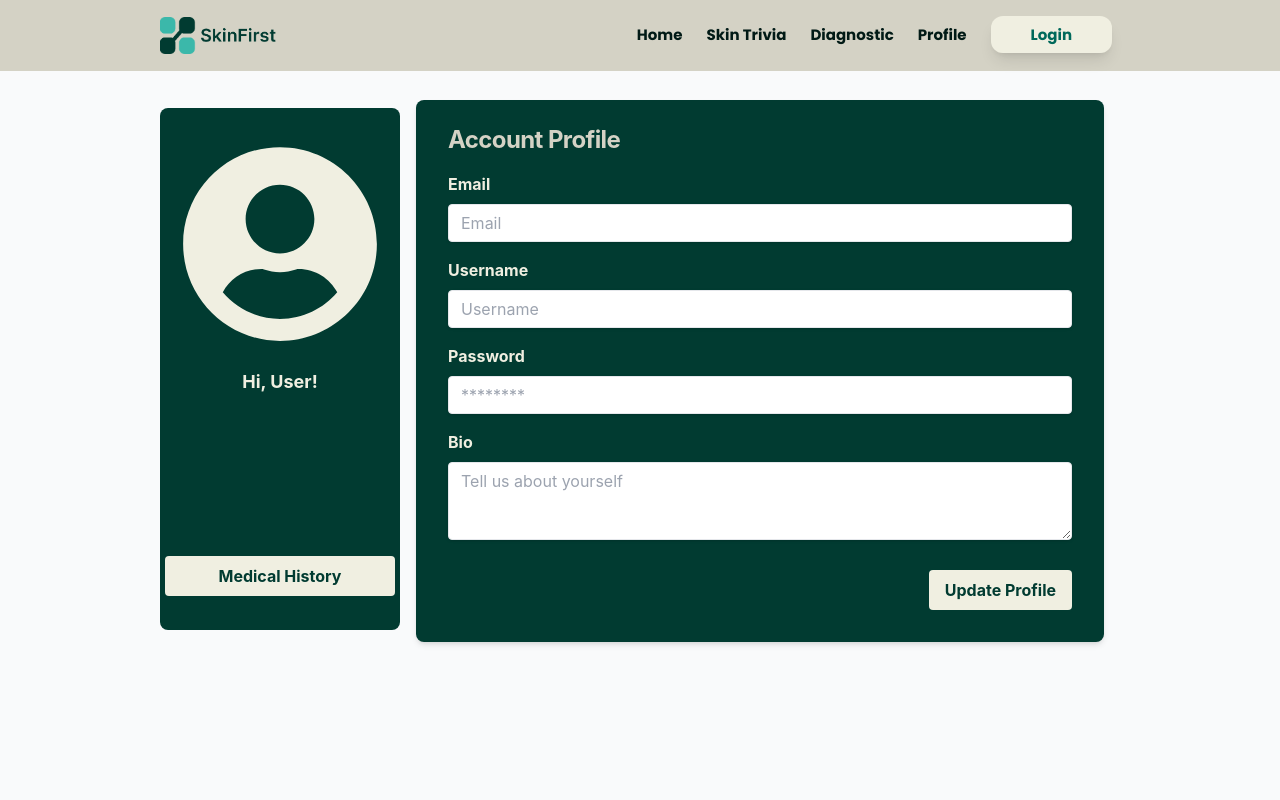
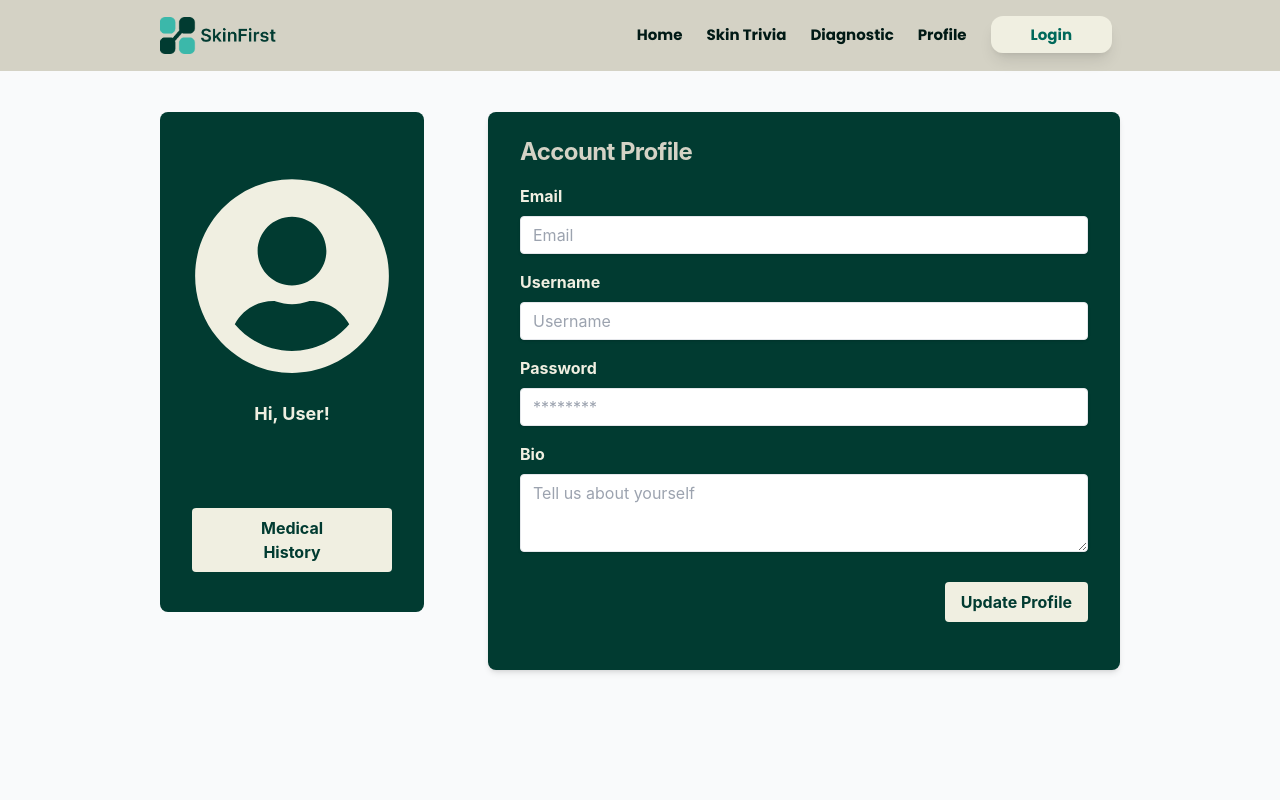
Before and after one commit to Auletta-Khansa/SkinFirst, a React (Create React App) app: page /profile in a window 1280 px wide. Shown: the top 800 px of the page. Built offline with nearby package versions, Linux system fonts and the light colour scheme.

Commit message:
style: resize form

```diff
--- a/src/components/pages/Diagnostic.jsx
+++ b/src/components/pages/Diagnostic.jsx
@@ -8,7 +8,7 @@ const Diagnostic = () => {
           Skin Diseases Diagnosis
         </h1>
         <div className="pt-10 flex justify-between gap-8">
-          <div className=" bg-[#013B31] w-1/3 px-8 pb-6 text-[20px] shadow-xl rounded-xl">
+          <div className=" bg-[#013B31] w-1/3 h-full px-8 pb-6 text-[20px] shadow-xl rounded-xl">
             <h1 className="text-primary-3 text-xl font-bold  py-4 md:text-2xl leading-tight tracking-tight ">
               Upload Image
             </h1>
@@ -17,7 +17,7 @@ const Diagnostic = () => {
                 for="dropzone-file"
                 class="flex flex-col items-center justify-center w-full h-64 border-2 border-gray-300 border-dashed rounded-lg cursor-pointer bg-gray-50 dark:hover:bg-bray-800 dark:bg-gray-700 hover:bg-gray-100 dark:border-gray-600 dark:hover:border-gray-500 dark:hover:bg-gray-600"
               >
-                <div class="flex flex-col items-center justify-center pt-5 pb-6">
+                <div class="flex flex-col items-center justify-center px-6">
                   <svg
                     aria-hidden="true"
                     class="w-10 h-10 mb-3 text-gray-400"
@@ -44,10 +44,10 @@ const Diagnostic = () => {
                 <input id="dropzone-file" type="file" class="hidden" />
               </label>
             </div>
-            <div class="flex w-full justify-center pt-4 px-4">
+            <div class="flex w-full justify-center pt-4">
               <button
                 type="submit"
-                class="w-1/3 h-1/6 text-primary-0 bg-primary-1 hover:bg-primary-3 focus:ring-4 focus:outline-none focus:ring-primary-300 font-bold rounded-lg text-sm  py-2.5 text-center"
+                class="w-full text-primary-0 bg-primary-1 hover:bg-primary-3 focus:ring-4 focus:outline-none focus:ring-primary-300 font-bold rounded-lg text-sm  py-2.5 text-center"
                 fdprocessedid="gkbxyo"
               >
                 Diagnose
--- a/src/components/pages/ProfilePage.jsx
+++ b/src/components/pages/ProfilePage.jsx
@@ -6,23 +6,25 @@ const ProfilePage = () => {
     return (
       <>
         <section class="min-h-screen px-30 pt-20 bg-gray-50 px-40">
-        <div class="flex flex-col md:flex-row">
-            <div class="bg-primary-0 md:w-1/4 pt-3 my-7 rounded-lg">
+            <div class="flex justify-between gap-16">
+                <div className="py-8">
+                    <div class="bg-primary-0 py-10 rounded-lg px-8 flex-col justify-between flex gap-20">
+                        <div>
                             <div class="flex justify-center text-primary-1 text-[200px] py-6">
                                 <FaUserCircle/>
                             </div>
                             <div class="flex justify-center text-primary-1 font-bold text-lg">
                                 <p>Hi, User!</p>
                             </div>
-                <div class="flex justify-center">
-                    <button class="bg-primary-1 py-2 px-4 rounded mt-40 w-[230px]">
-                    <span class="text-primary-0 font-bold">Medical History</span>
-                    </button>
+                        </div>
+                        <div class="">
+                            <button class="bg-primary-1 text-primary-0 font-bold py-2 px-10 rounded duration-300 hover:bg-[#a4a399] ">Medical History</button>
+                        </div>
                     </div>
                 </div>
 
-            <div class="md:w-3/4 px-4 pt-5">
-            <form class="bg-primary-0 shadow-md rounded-lg px-8 pt-6 pb-8 mb-4 ">
+                <div class="w-full py-8">
+                    <form class="bg-primary-0 shadow-md rounded-lg px-8 pt-6 pb-8 mb-4 h-full">
                         <h1 class="text-xl font-bold leading-tight tracking-tight text-primary-3 md:text-2xl mb-4">
                             Account Profile
                         </h1>
@@ -31,7 +33,7 @@ const ProfilePage = () => {
                                 Email
                             </label>
                             <input
-                        class="shadow appearance-none border rounded w-full py-2 px-3 text-primary-1 leading-tight focus:outline-none focus:shadow-outline"
+                                class="shadow appearance-none border rounded w-full py-2 px-3 text-black leading-tight focus:outline-none focus:shadow-outline"
                                 id="email"
                                 type="email"
                                 placeholder="Email"
@@ -42,7 +44,7 @@ const ProfilePage = () => {
                                 Username
                             </label>
                             <input
-                        class="shadow appearance-none border rounded w-full py-2 px-3 text-primary-1 leading-tight focus:outline-none focus:shadow-outline"
+                                class="shadow appearance-none border rounded w-full py-2 px-3 text-black leading-tight focus:outline-none focus:shadow-outline"
                                 id="username"
                                 type="text"
                                 placeholder="Username"
@@ -53,7 +55,7 @@ const ProfilePage = () => {
                                 Password
                             </label>
                             <input
-                        class="shadow appearance-none border rounded w-full py-2 px-3 text-primary-1 leading-tight focus:outline-none focus:shadow-outline"
+                                class="shadow appearance-none border rounded w-full py-2 px-3 text-black leading-tight focus:outline-none focus:shadow-outline"
                                 id="password"
                                 type="password"
                                 placeholder="********"
@@ -64,7 +66,7 @@ const ProfilePage = () => {
                                 Bio
                             </label>
                             <textarea
-                        class="shadow appearance-none border rounded w-full py-2 px-3 text-primary-1 leading-tight focus:outline-none focus:shadow-outline"
+                                class="shadow appearance-none border rounded w-full py-2 px-3 text-black leading-tight focus:outline-none focus:shadow-outline"
                                 id="bio"
                                 rows="3"
                                 placeholder="Tell us about yourself"
@@ -72,7 +74,7 @@ const ProfilePage = () => {
                         </div>
                         <div class="flex items-center justify-between">
                             <button
-                            class="ml-auto bg-primary-1 text-primary-0 font-bold py-2 px-4 rounded focus:outline-none focus:shadow-outline"
+                                class="ml-auto bg-primary-1 text-primary-0 font-bold py-2 px-4 rounded focus:outline-none focus:shadow-outline duration-300 hover:bg-[#a4a399] "
                                 type="button"
                             >
                                 Update Profile
```
Lines whose indentation alone changed are shown as unchanged.
